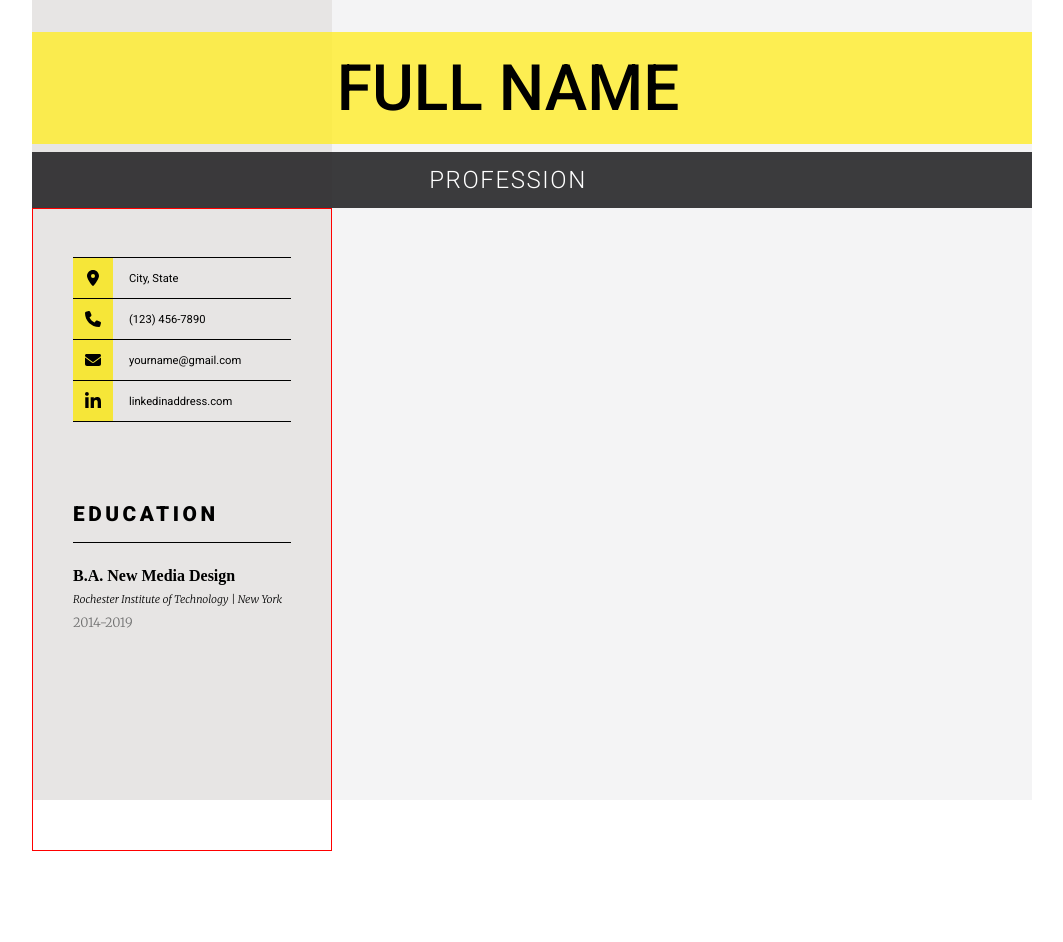
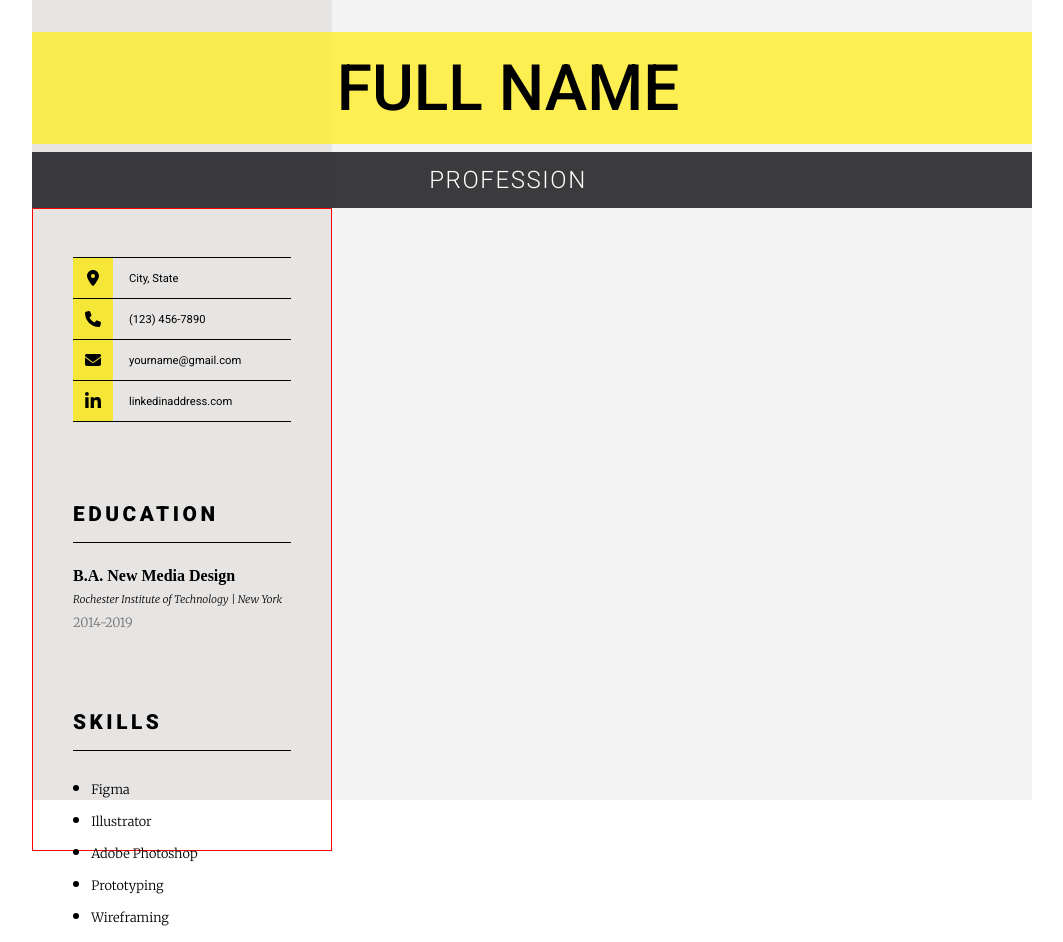
Before and after one commit to v-sudo29/cv-application, a React (Create React App) app: page / in a window 1280 px wide. Shown: the top 942 px of the page, without its empty margins (108-1171 px from the left). Before the commit the page ends 851 px from the top, so only its background shows below. Built offline with nearby package versions, Linux system fonts and the light colour scheme.

Commit message:
Set up skeleton for skills content

```diff
--- a/src/components/sidebar/Sidebar.js
+++ b/src/components/sidebar/Sidebar.js
@@ -1,5 +1,6 @@
 import ContactInfo from './contact-info/ContactInfo'
 import Education from './education/Education'
+import Skills from './skills/Skills'
 
 export default function Sidebar(
   {
@@ -28,6 +29,7 @@ export default function Sidebar(
         inputContext={ inputContext }
       />
       <Education />
+      <Skills />
     </div>
   )
 }
--- /dev/null
+++ b/src/components/sidebar/skills/Skills.js
@@ -0,0 +1,17 @@
+export default function Skills() {
+  return (
+    <div className='skills-div'>
+      <div className='skills-title'>SKILLS</div>
+      <div className='skills-content'>
+        <ul>
+          <li><span>Figma</span></li>
+          <li><span>Illustrator</span></li>
+          <li><span>Adobe Photoshop</span></li>
+          <li><span>Prototyping</span></li>
+          <li><span>Wireframing</span></li>
+          <li><span>UX/UI Design</span></li>
+        </ul>
+      </div>
+    </div>
+  )
+}
--- a/src/styles/App.css
+++ b/src/styles/App.css
@@ -117,15 +117,15 @@
   flex: 1;
 }
 
-/* Education Info */
-.education-div {
+/* Education and Skills */
+.education-div, .skills-div {
   display: flex;
   flex-direction: column;
   gap: 1.5rem;
   text-align: left;
 }
 
-.education-title {
+.education-title, .skills-title {
   font-size: 1.3rem;
   font-weight: 900;
   letter-spacing: 0.22rem;
@@ -133,6 +133,7 @@
   border-bottom: 1px solid black;
 }
 
+/* Education */
 .credential-div {
   font-family: 'Times New Roman', Times, serif;
   display: flex;
@@ -160,6 +161,32 @@
   font-weight: 200;
   color:rgb(112, 112, 112)
 }
+
+/* Skills */
+.skills-content {
+  font-family: 'Merriweather', serif;
+
+}
+
+.skills-content > ul {
+  all: unset;
+  list-style-position: inside;
+  display: flex;
+  flex-direction: column;
+  gap: 0.5rem;
+}
+
+.skills-content > ul > li {
+  font-size: 1.2rem;
+}
+
+.skills-content > ul > li > span {
+  font-size: 0.8rem;
+  font-weight: 100;
+  position: relative;
+  right: 0.5rem;
+}
+
 /* Edit icon */
 .fa-pen-to-square {
   color: transparent;
```
